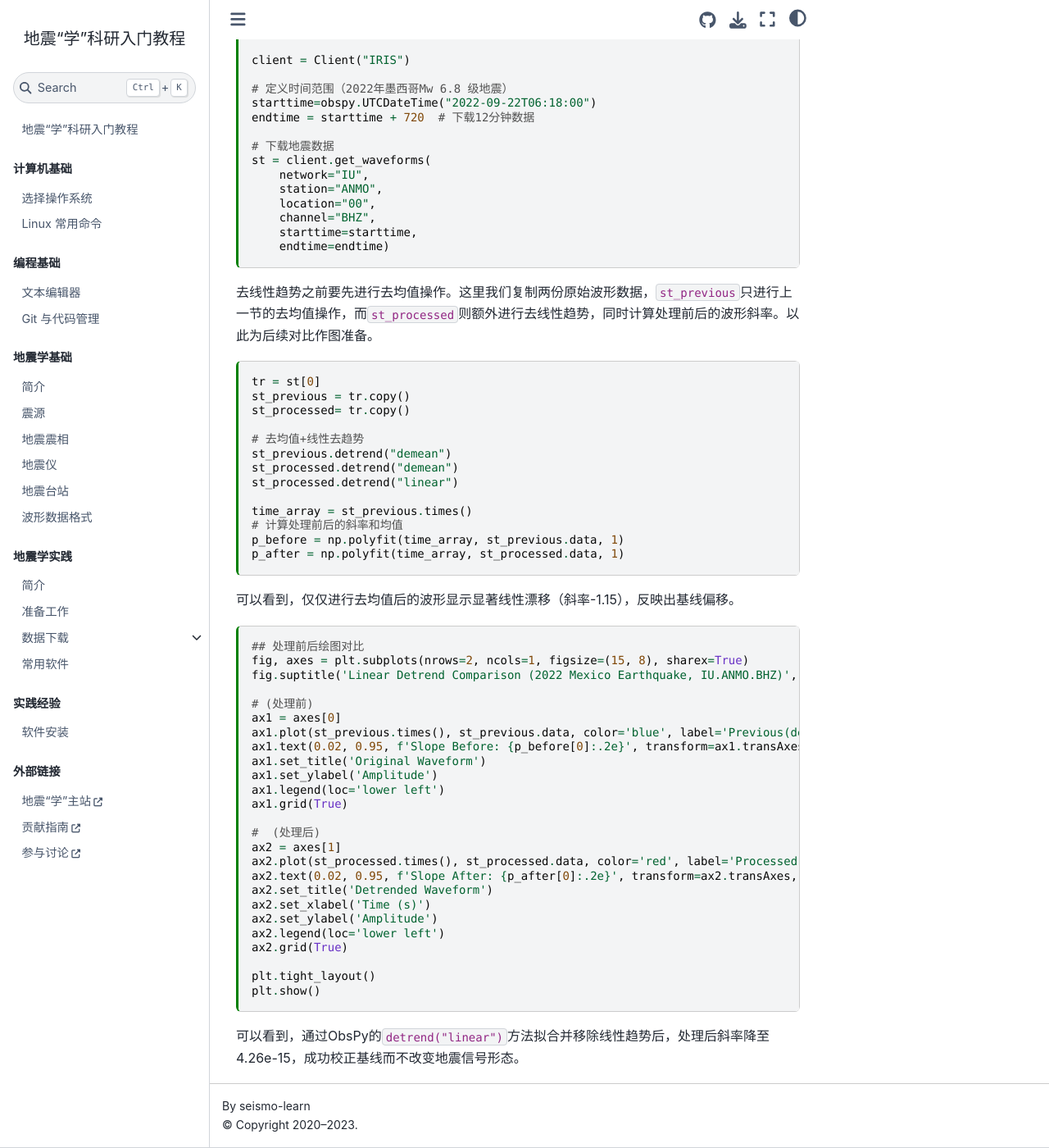
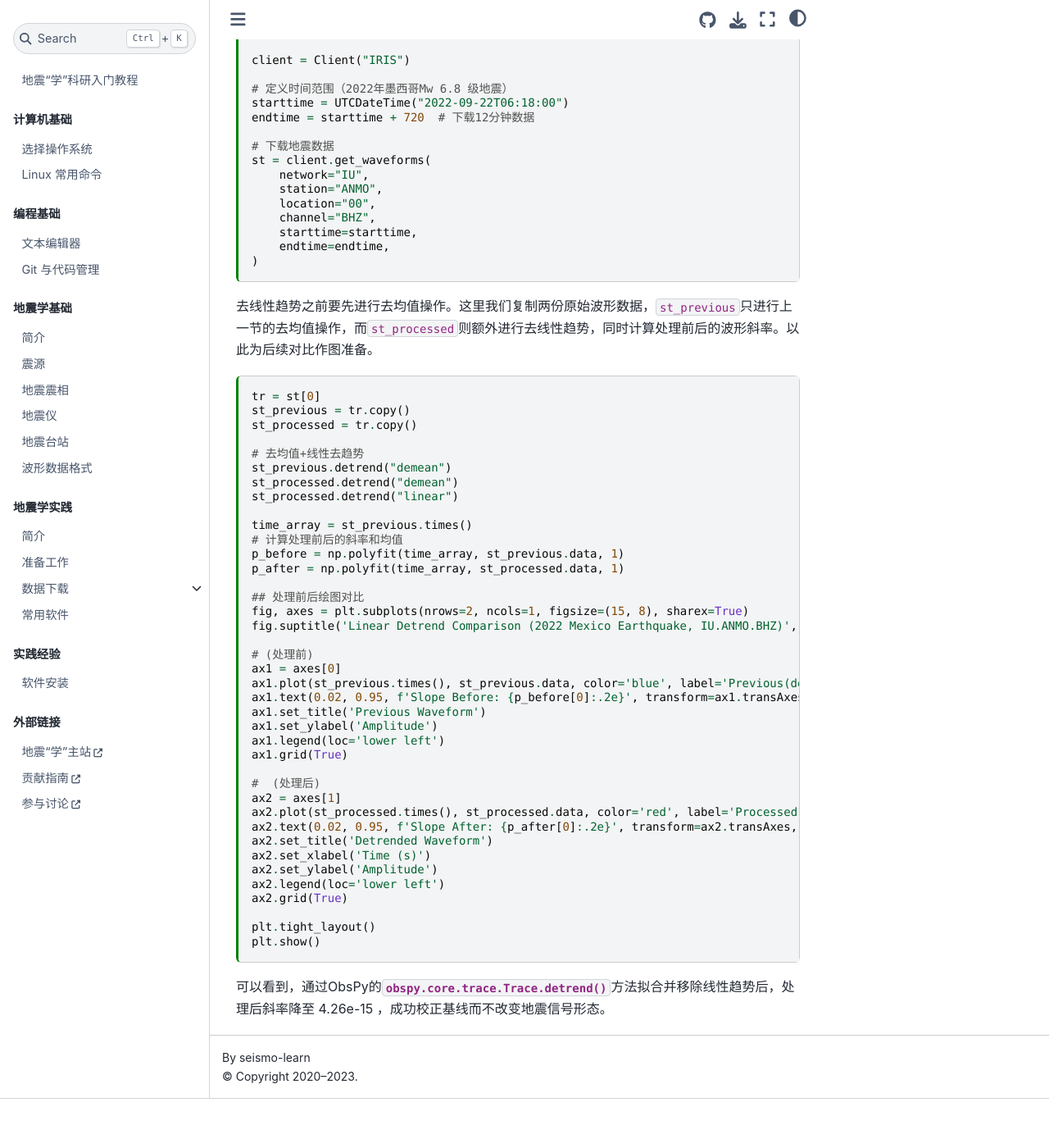
Before and after one commit to seismo-learn/seismology101, a Jupyter Book: the page built from source/exercises/detrend.md, in a window 1280 px wide and 1400 px high, scrolled down 437 px. Shown: the whole window at 82% size. Built offline with Jupyter Book 1.0.4 settings and Sphinx 7.4.7 and the Sphinx Book theme 1.1.4, drawn with Linux system fonts in a browser that asks for light colours; pages that are not in the unit, such as notebooks, are missing from menus; after the commit the page ends 1777 px from its top, so only the background shows below that; some of the changed text lies outside the part shown.

Commit message:
git commit -m "adjusted layout"

````diff
--- a/source/exercises/detrend.md
+++ b/source/exercises/detrend.md
@@ -42,7 +42,8 @@
     location="00",
     channel="BHZ",
     starttime=starttime,
-    endtime=endtime)
+    endtime=endtime,
+)
 ```
 
 去线性趋势之前要先进行去均值操作。这里我们复制两份原始波形数据，`st_previous`只进行上一节的去均值操作，而`st_processed`则额外进行去线性趋势，同时计算处理前后的波形斜率。以此为后续对比作图准备。
@@ -50,7 +51,7 @@
 ```{code-cell} ipython3
 tr = st[0]
 st_previous = tr.copy()
-st_processed= tr.copy()
+st_processed = tr.copy()
 
 # 去均值+线性去趋势
 st_previous.detrend("demean")
@@ -61,11 +62,7 @@
 # 计算处理前后的斜率和均值
 p_before = np.polyfit(time_array, st_previous.data, 1)
 p_after = np.polyfit(time_array, st_processed.data, 1)
-```
 
-可以看到，仅仅进行去均值后的波形显示显著线性漂移（斜率-1.15），反映出基线偏移。
-
-```{code-cell} ipython3
 ## 处理前后绘图对比
 fig, axes = plt.subplots(nrows=2, ncols=1, figsize=(15, 8), sharex=True)
 fig.suptitle('Linear Detrend Comparison (2022 Mexico Earthquake, IU.ANMO.BHZ)', fontsize=16)
@@ -74,7 +71,7 @@
 ax1 = axes[0]
 ax1.plot(st_previous.times(), st_previous.data, color='blue', label='Previous(demean)')
 ax1.text(0.02, 0.95, f'Slope Before: {p_before[0]:.2e}', transform=ax1.transAxes, color='blue')
-ax1.set_title('Original Waveform')
+ax1.set_title('Previous Waveform')
 ax1.set_ylabel('Amplitude')
 ax1.legend(loc='lower left')
 ax1.grid(True)
@@ -91,6 +88,6 @@
 
 plt.tight_layout()
 plt.show()
+```
 
-```
-可以看到，通过ObsPy的`detrend("linear")`方法拟合并移除线性趋势后，处理后斜率降至4.26e-15，成功校正基线而不改变地震信号形态。
+可以看到，通过ObsPy的{meth}`obspy.core.trace.Trace.detrend`方法拟合并移除线性趋势后，处理后斜率降至 4.26e-15 ，成功校正基线而不改变地震信号形态。
````
Also changed, not shown: other parts of source/exercises/detrend.md (+5 -5 lines).
